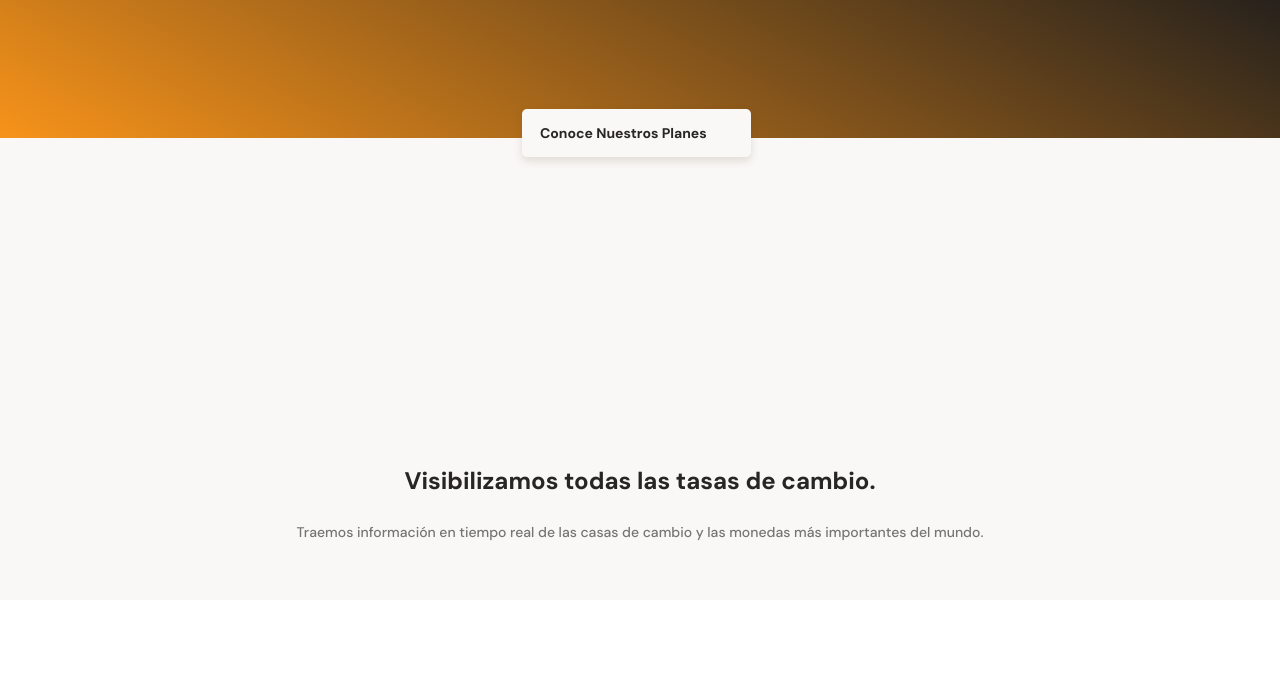
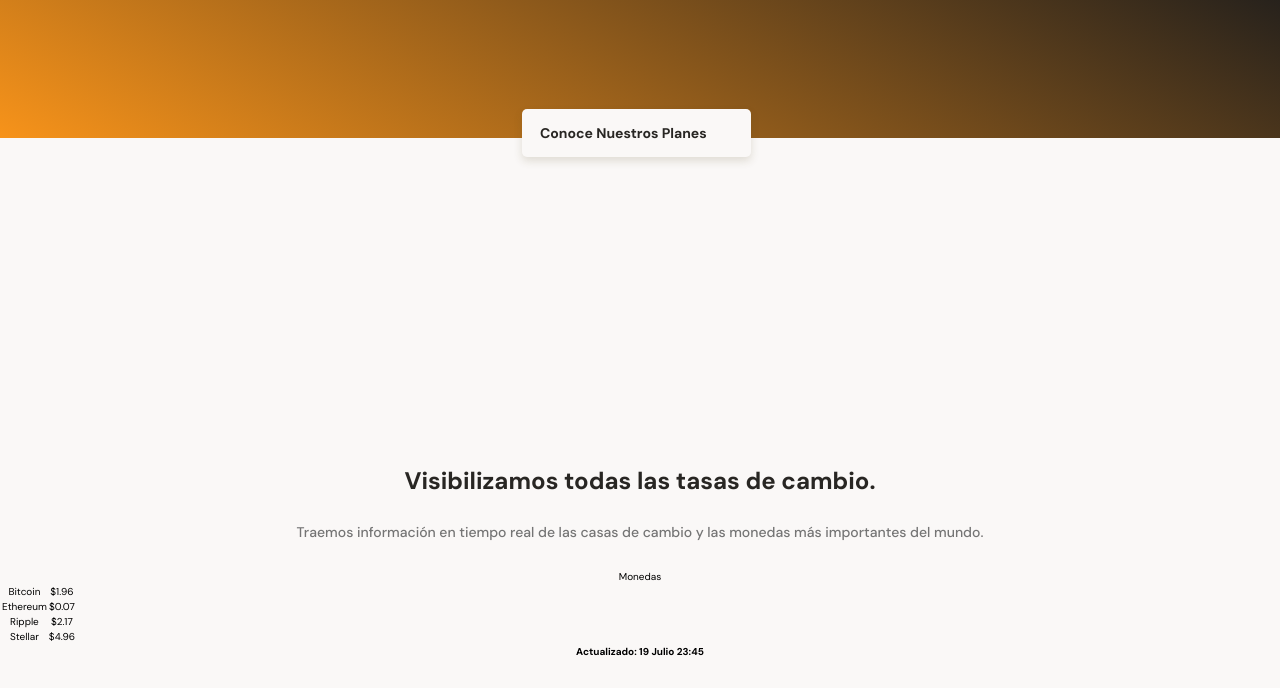
Before and after one commit to jsv1280/mobilefirst, a plain HTML site: page index.html in a window 1280 px wide. Shown: the part 196-884 px from the top of the page. Before the commit the page ends 800 px from the top, so only its background shows below. Drawn offline with Linux system fonts and the light colour scheme.

Commit message:
HTML structure for currency section

```diff
--- a/index.html
+++ b/index.html
@@ -26,7 +26,32 @@
                 <p>Traemos información en tiempo real de las casas de cambio y las monedas más importantes del mundo.</p>
             </div>
             <section class="main-tables-container">
-                <div></div>
+                <div class="main-currency-table">
+                    <p class="currency-table--title">Monedas</p>
+                    <div class="currency-table--container">
+                        <table>
+                            <tr>
+                                <td class="table__top-left">Bitcoin</td>
+                                <td class="table__top-right table__right">$1.96 <span></span></td>
+                            </tr>
+                            <tr>
+                                <td>Ethereum</td>
+                                <td class="table__right">$0.07</td>
+                            </tr>
+                            <tr>
+                                <td>Ripple</td>
+                                <td class="table__right">$2.17</td>
+                            </tr>
+                            <tr>
+                                <td class="table__bottom-left">Stellar</td>
+                                <td class="table__bottom-right table__right">$4.96</td>
+                            </tr>
+                        </table>
+                    </div>
+                    <div class="currency-table--date">
+                        <p> <strong>Actualizado: 19 Julio 23:45</strong> </p>
+                    </div>
+                </div>
             </section>
         </section>
         <section></section>
```
